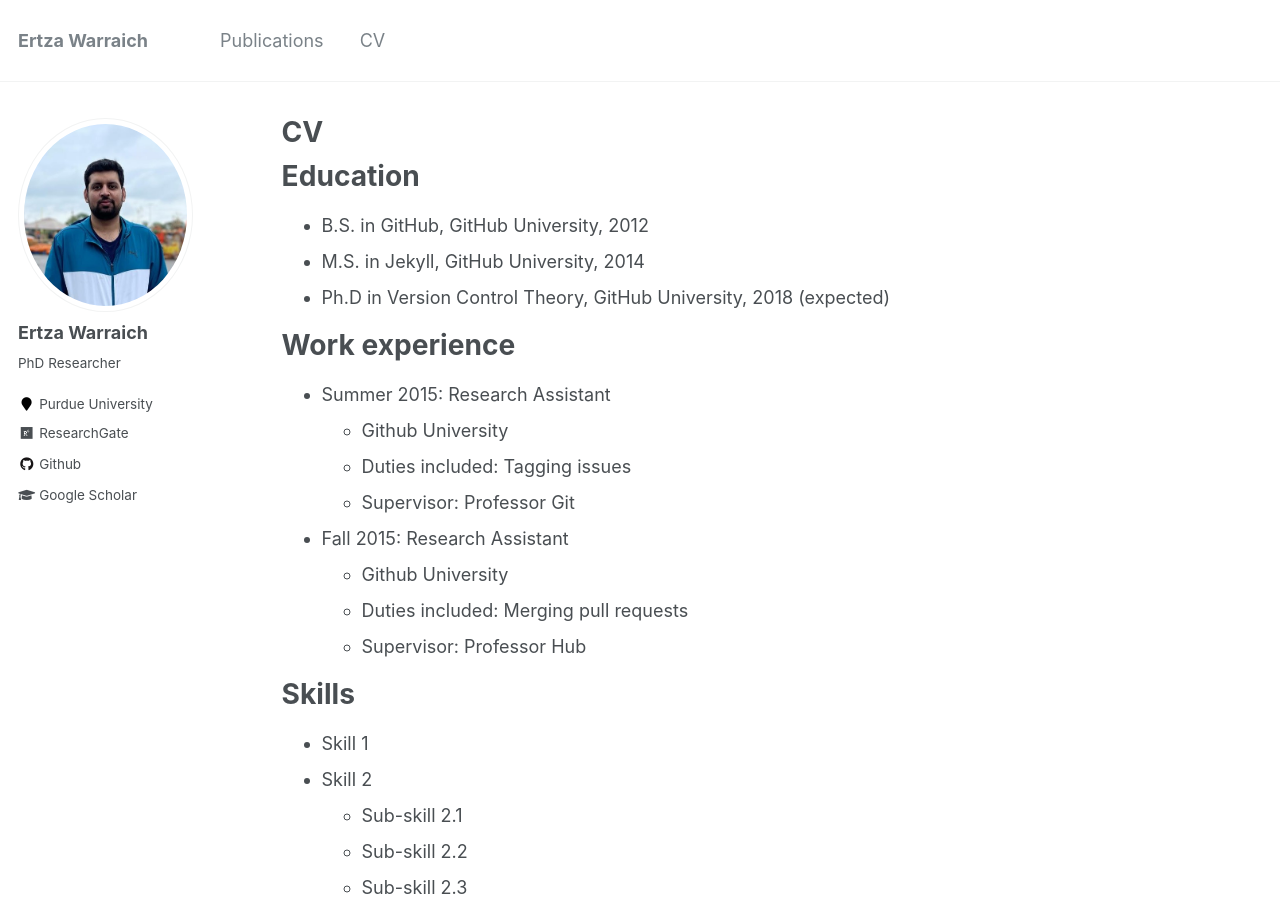
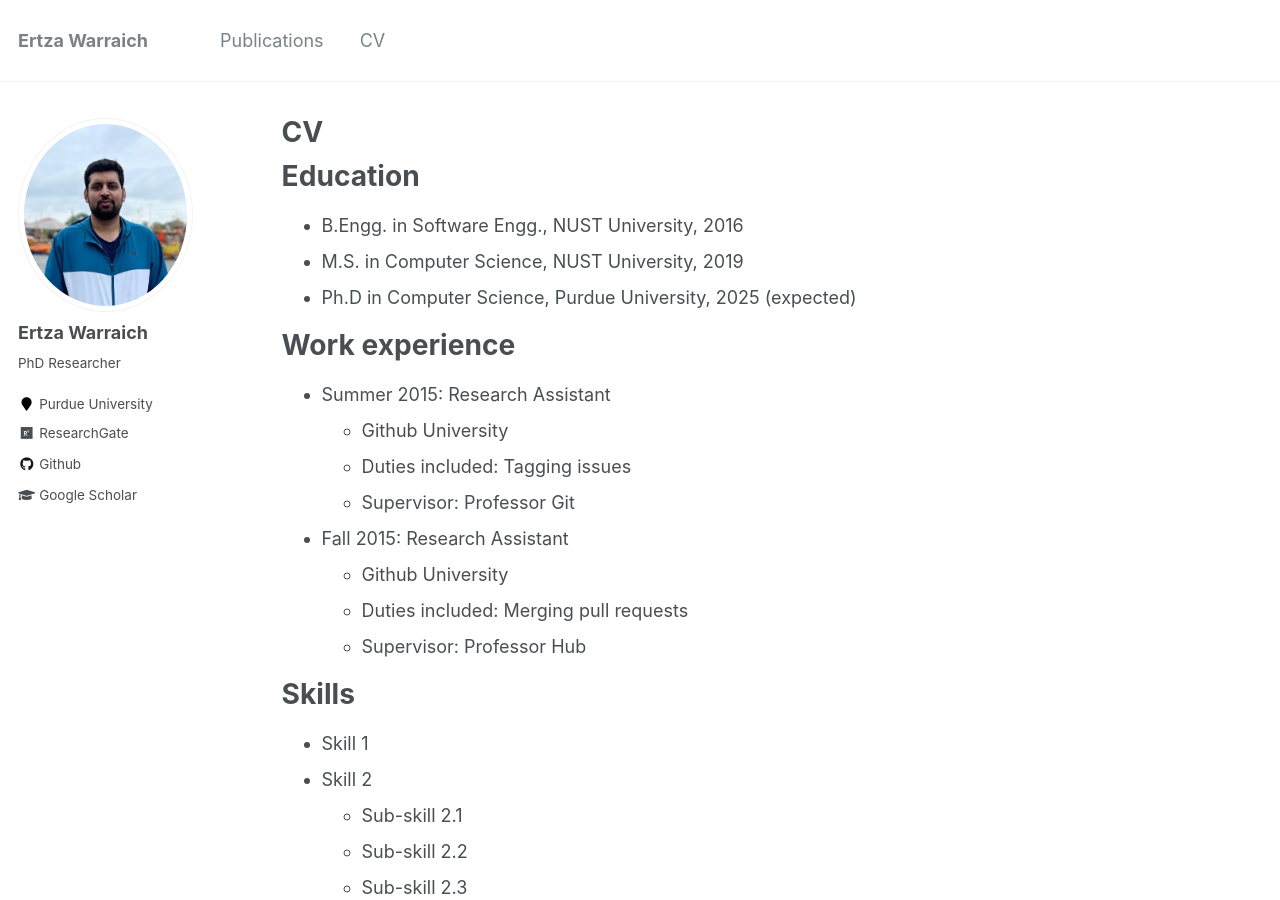
Before and after one commit to ertza/ertza.github.io, a Jekyll site: the page built from _pages/cv.md, in a window 1280 px wide and 900 px high. Built offline with Jekyll 4.4.1, drawn with Linux system fonts in a browser that asks for light colours.

Commit message:
Update cv.md

```diff
--- a/_pages/cv.md
+++ b/_pages/cv.md
@@ -11,9 +11,9 @@ redirect_from:
 
 Education
 ======
-* B.S. in GitHub, GitHub University, 2012
-* M.S. in Jekyll, GitHub University, 2014
-* Ph.D in Version Control Theory, GitHub University, 2018 (expected)
+* B.Engg. in Software Engg., NUST University, 2016
+* M.S. in Computer Science, NUST University, 2019
+* Ph.D in Computer Science, Purdue University, 2025 (expected)
 
 Work experience
 ======
```
